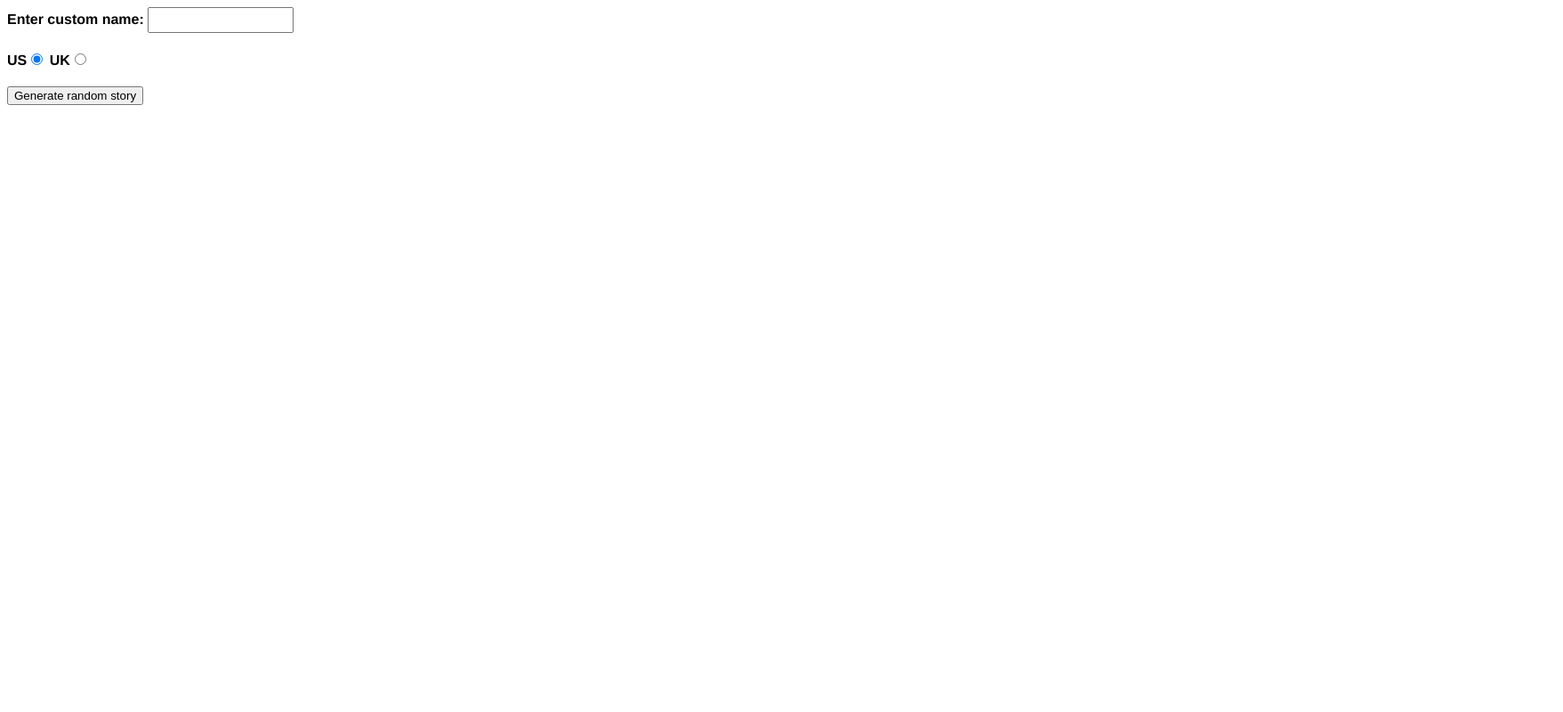
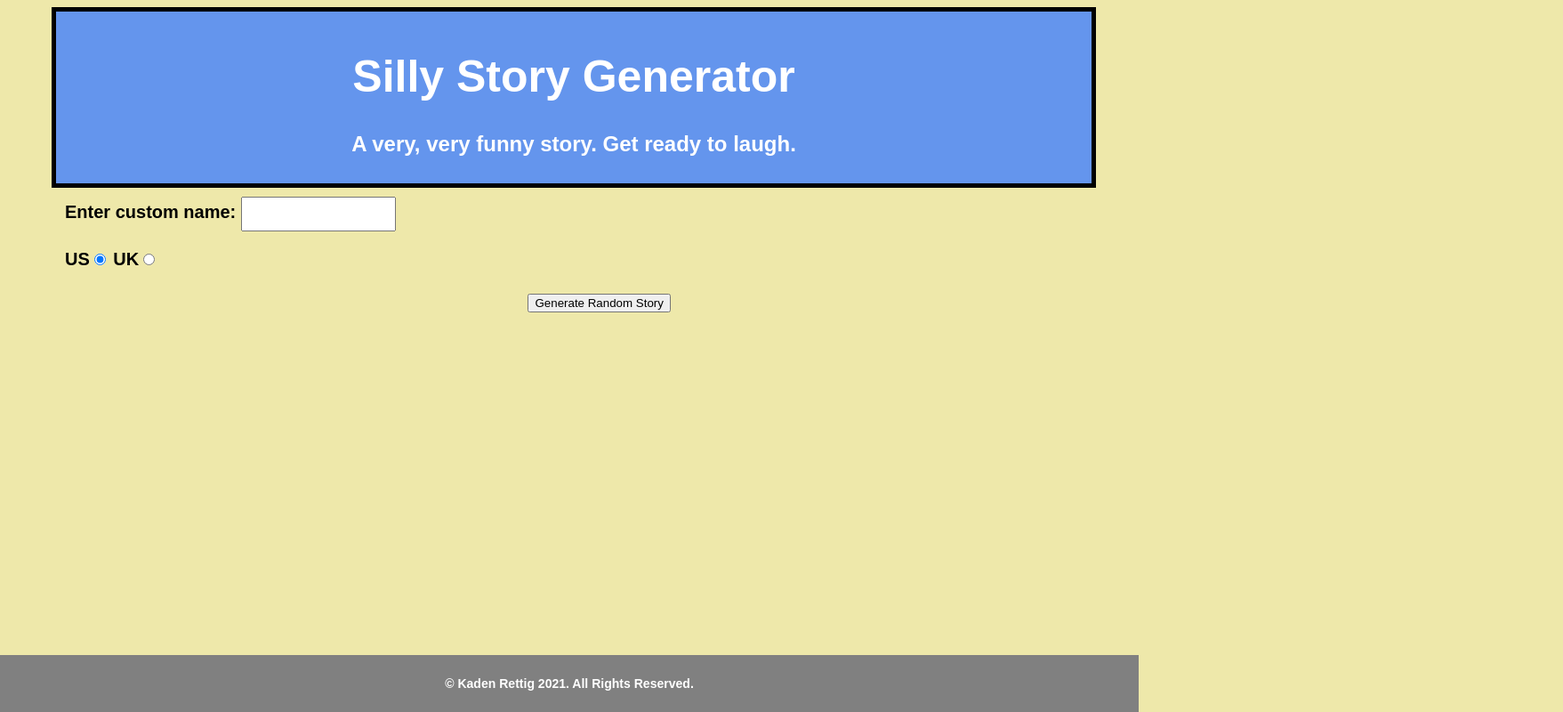
Before and after one commit to kadenrettig/ideal-telegram, a plain HTML site: page index.html in a window 1280 px wide. Shown: the whole page at 89% size, 1757 px wide, since content can reach past the window. Drawn offline with Linux system fonts and the light colour scheme.

Commit message:
feat: website customization complete!

```diff
--- a/index.html
+++ b/index.html
@@ -5,13 +5,39 @@
     <meta http-equiv="X-UA-Compatible" content="IE=edge,chrome=1">
     <meta name="viewport" content="width=device-width">
 
-    <title>Silly story generator</title>
+    <title class="top">Silly story generator</title>
+
+    <header>
+        <div class="header" style="width: 100%; padding: 0px">
+             <div id="headerContent">
+                <h1 style="font-weight: bolder; font-size: 50px; padding-bottom: 0px">Silly Story Generator</h1>
+                <h2 style="padding: 0px">A very, very funny story. Get ready to laugh.</h2>
+            </div>
+         </div>
+    </header>
 
     <style>
 
+    .top {
+        background: gray;
+    }
+
+    .header {
+        text-align: center;
+        width: 100%;
+        background-color:cornflowerblue;
+        color: white;
+        border: 5px solid black;
+    }
+
+    #headerContent {
+        margin: 0 auto;
+        width: 960px;
+    }
+
     body {
-      font-family: helvetica, sans-serif;
-      width: 350px;
+      font-family: sans-serif;
+      width: screen/2;
     }
 
     label {
@@ -19,38 +45,73 @@
     }
 
     div {
-      padding-bottom: 20px;
+      padding-bottom: 10px;
+      padding-top: 10px;
+      font-weight: bold;
     }
 
     input[type="text"] {
-      padding: 5px;
+      padding: 10px;
       width: 150px;
     }
 
-    p {
-      background: #FFC125;
-      color: #5E2612;
-      padding: 10px;
-      visibility: hidden;
+    .vertical-center {
+        padding-top: 40px;
+        margin: 0;
+        position: relative;
+        left: 46%;
+        -ms-transform: translateY(-50%);
+        transform: translateY(-50%);
+        font-size: 50px;
     }
 
+    p {
+      background: lightblue;
+      color: black;
+      padding-left: 20px;
+      padding-right: 20px;
+      padding-top: 40px;
+      padding-bottom: 40px;
+      visibility: hidden;
+      font-size: 25px;
+      border: 5px solid black;
+    }
+
+    .footer {
+        position: fixed;
+        left: 0;
+        bottom: 0;
+        width: 100%;
+        font-size: 12px;
+        background-color: gray;
+        color: white;
+        text-align: center;
+    }
     </style>
   </head>
 
-  <body>
-    <div>
-      <label for="customname">Enter custom name:</label>
-      <input id="customname" type="text" placeholder="">
+  <body style="background-color: palegoldenrod; padding-left: 50px; padding-right: 50px">
+
+    <div style="font-size: 20px; padding-left: 15px">
+        <label for="customname">Enter custom name:</label>
+        <input id="customname" type="text" placeholder="">
+     </div>
+
+    <div style="font-size: 20px; padding-left: 15px">
+        <label for="us">US</label><input id="us" type="radio" name="ukus" value="us" checked>
+        <label for="uk">UK</label><input id="uk" type="radio" name="ukus" value="uk">
     </div>
-    <div>
-      <label for="us">US</label><input id="us" type="radio" name="ukus" value="us" checked>
-      <label for="uk">UK</label><input id="uk" type="radio" name="ukus" value="uk">
+
+    <div class="vertical-center">
+        <button class="randomize">Generate Random Story</button>
     </div>
-    <div>
-      <button class="randomize">Generate random story</button>
+
+    <div class="footer">
+        <h3>© Kaden Rettig 2021. All Rights Reserved.</h3>
     </div>
+
     <!-- Thanks a lot to Willy Aguirre for his help with the code for this assessment -->
-    <p class="story"></p>
+    <p class="story" style="padding: 20px"></p>
 
 
     <script
```
